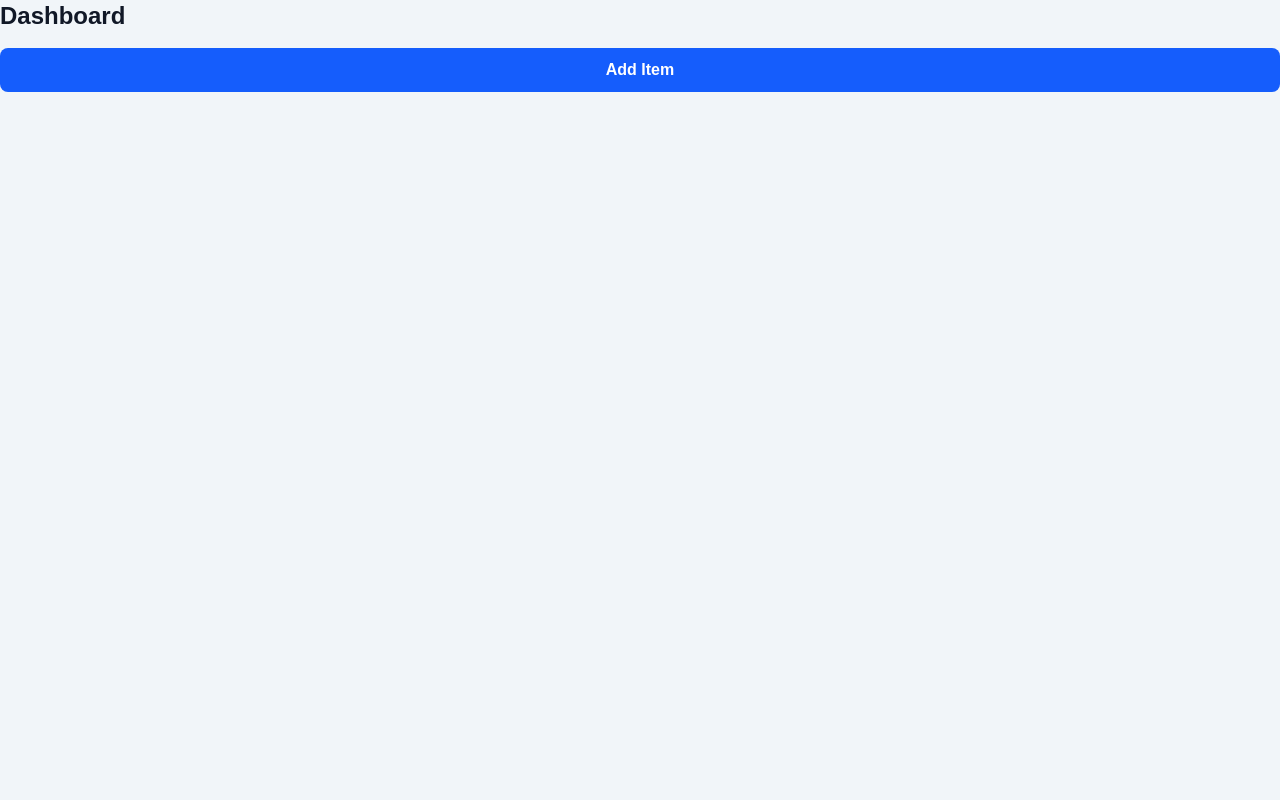
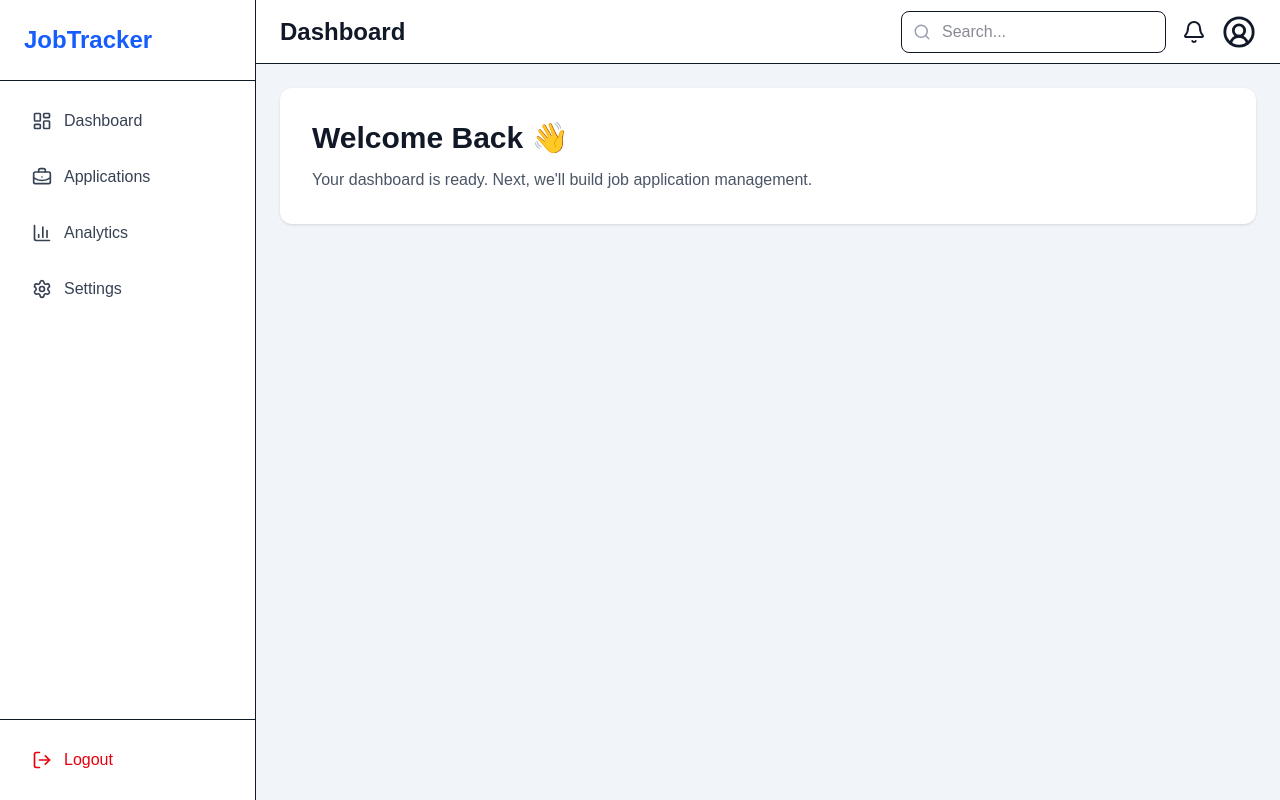
Before and after one commit to Danny-77-bot/job-application-tracker, a Next.js app: page /dashboard in a window 1280 px wide. Built offline with nearby package versions, Linux system fonts and the light colour scheme.

Commit message:
feat: build reusable dashboard layout with sidebar and navbar

```diff
--- /dev/null
+++ b/app/(dashboard)/dashboard/DashboardLayou.tsx
@@ -0,0 +1,29 @@
+import { ReactNode } from "react";
+import Sidebar from "./Sidebar";
+import Navbar from "./Navbar";
+
+interface DashboardLayoutProps {
+  children: ReactNode;
+}
+
+export default function DashboardLayout({
+  children,
+}: DashboardLayoutProps) {
+  return (
+    <div className="flex min-h-screen">
+
+      <Sidebar />
+
+      <div className="flex flex-1 flex-col">
+
+        <Navbar />
+
+        <main className="flex-1 bg-slate-100 p-6">
+          {children}
+        </main>
+
+      </div>
+
+    </div>
+  );
+}
--- /dev/null
+++ b/app/(dashboard)/dashboard/Navbar.tsx
@@ -0,0 +1,35 @@
+import { Bell, Search, UserCircle2 } from "lucide-react";
+
+export default function Navbar() {
+  return (
+    <header className="flex h-16 items-center justify-between border-b bg-white px-6">
+
+      <h2 className="text-2xl font-semibold">
+        Dashboard
+      </h2>
+
+      <div className="flex items-center gap-4">
+
+        <div className="relative">
+
+          <Search
+            size={18}
+            className="absolute left-3 top-1/2 -translate-y-1/2 text-gray-400"
+          />
+
+          <input
+            placeholder="Search..."
+            className="rounded-lg border py-2 pl-10 pr-4 outline-none"
+          />
+
+        </div>
+
+        <Bell className="cursor-pointer" />
+
+        <UserCircle2 size={34} />
+
+      </div>
+
+    </header>
+  );
+}
--- /dev/null
+++ b/app/(dashboard)/dashboard/Sidebar.tsx
@@ -0,0 +1,77 @@
+"use client";
+
+import Link from "next/link";
+import {
+  LayoutDashboard,
+  BriefcaseBusiness,
+  BarChart3,
+  Settings,
+  LogOut,
+} from "lucide-react";
+
+const links = [
+  {
+    name: "Dashboard",
+    href: "/dashboard",
+    icon: LayoutDashboard,
+  },
+  {
+    name: "Applications",
+    href: "/applications",
+    icon: BriefcaseBusiness,
+  },
+  {
+    name: "Analytics",
+    href: "/analytics",
+    icon: BarChart3,
+  },
+  {
+    name: "Settings",
+    href: "/settings",
+    icon: Settings,
+  },
+];
+
+export default function Sidebar() {
+  return (
+    <aside className="flex h-screen w-64 flex-col border-r bg-white">
+
+      <div className="border-b p-6">
+
+        <h1 className="text-2xl font-bold text-blue-600">
+          JobTracker
+        </h1>
+
+      </div>
+
+      <nav className="flex-1 space-y-2 p-4">
+
+        {links.map((link) => {
+          const Icon = link.icon;
+
+          return (
+            <Link
+              key={link.name}
+              href={link.href}
+              className="flex items-center gap-3 rounded-lg px-4 py-3 text-gray-700 transition hover:bg-blue-50 hover:text-blue-600"
+            >
+              <Icon size={20} />
+              {link.name}
+            </Link>
+          );
+        })}
+
+      </nav>
+
+      <div className="border-t p-4">
+
+        <button className="flex w-full items-center gap-3 rounded-lg px-4 py-3 text-red-600 transition hover:bg-red-50">
+          <LogOut size={20} />
+          Logout
+        </button>
+
+      </div>
+
+    </aside>
+  );
+}
--- a/app/(dashboard)/dashboard/page.tsx
+++ b/app/(dashboard)/dashboard/page.tsx
@@ -1,18 +1,19 @@
+import DashboardLayout from "./DashboardLayou";
 
+export default function DashboardPage() {
+  return (
+    <DashboardLayout>
+      <div className="rounded-xl bg-white p-8 shadow">
 
-export default function Dashboard() {
+        <h1 className="text-3xl font-bold">
+          Welcome Back 👋
+        </h1>
 
+        <p className="mt-3 text-gray-600">
+          Your dashboard is ready. Next, we'll build job application management.
+        </p>
 
-  return (
-    <div className="flex flex-col gap-4">
-      <h1 className="text-2xl font-bold">Dashboard</h1>
-
-      <button
-
-        className="rounded-lg bg-blue-600 py-2.5 font-semibold text-white transition hover:bg-blue-700"
-      >
-        Add Item
-      </button>
-    </div>
+      </div>
+    </DashboardLayout>
   );
 }
```
